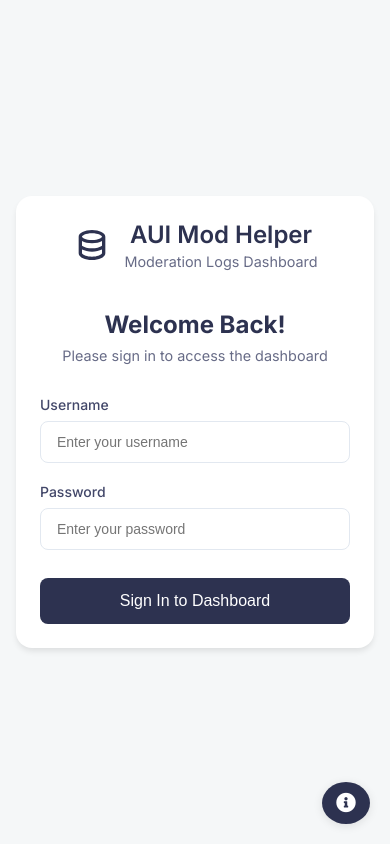
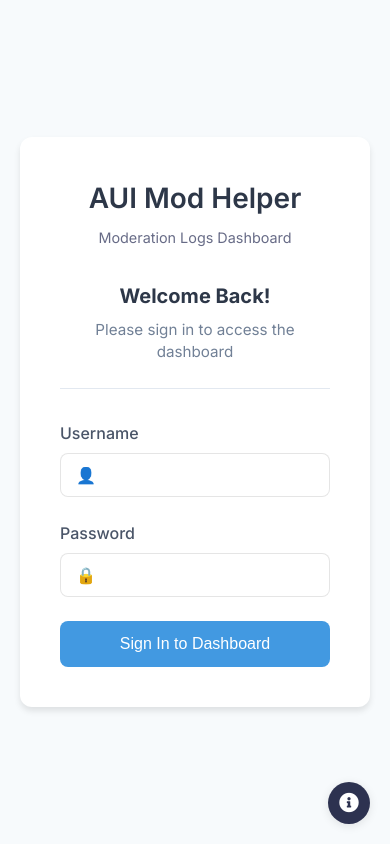
Before and after one commit to sunnycreado/aui-mod-helper-dashboard, a Flask app: page / in a window 390 px wide. Run offline with Flask 3, Linux system fonts and the light colour scheme.

Commit message:
Enhance login page UI and remove redundant
Changes made:
1. templates/login.html:
- Removed database icon from header
- Reordered welcome text section before flash messages
- Updated flash message classes for consistency
- Cleaned up template structure

2. static/css/style.css:
- Increased card padding and border radius for better visual appeal
- Enhanced typography with larger heading sizes and improved color contrast
- Added subtle border below welcome text for visual separation
- Improved button interactions with transform effects
- Added borders to flash messages for better visibility
- Refined spacing and alignment throughout
- Updated color scheme for better accessibility
- Enhanced transitions for smoother interactions

The changes focus on:
- Cleaner visual hierarchy
- Improved readability and spacing
- Better interactive feedback
- More consistent styling
- Enhanced mobile responsiveness

```diff
--- a/static/css/style.css
+++ b/static/css/style.css
@@ -13,7 +13,9 @@
 }
 
 body {
-    font-family: 'Inter', sans-serif;
+    font-family: Inter, -apple-system, BlinkMacSystemFont, 'Segoe UI', Roboto, sans-serif;
+    line-height: 1.5;
+    color: #2D3748;
     background-color: var(--background-color);
     min-height: 100vh;
     display: flex;
@@ -22,99 +24,120 @@ body {
 }
 
 .login-container {
+    display: flex;
+    justify-content: center;
+    align-items: center;
+    min-height: 100vh;
+    padding: 1rem;
+    background-color: #F7FAFC;
+}
+
+.login-card {
+    background: white;
+    padding: 2.5rem;
+    border-radius: 12px;
+    box-shadow: 0 4px 6px rgba(0, 0, 0, 0.1);
     width: 100%;
     max-width: 400px;
-    padding: 20px;
 }
 
-.login-box {
-    background: white;
-    padding: 3rem;
-    border-radius: 16px;
-    box-shadow: 0 4px 6px -1px rgb(0 0 0 / 0.1);
-}
-
-.logo-container {
-    display: flex;
-    align-items: center;
-    justify-content: center;
-    gap: 12px;
-    margin-bottom: 2.5rem;
-}
-
-.db-icon {
-    width: 40px;
-    height: 40px;
-    color: var(--primary-color);
+.app-header {
+    text-align: center;
+    margin-bottom: 1rem;
 }
 
 h1 {
-    color: var(--primary-color);
-    font-size: 1.5rem;
+    font-size: 1.75rem;
     font-weight: 600;
+    color: #2D3748;
+    margin-bottom: 0.5rem;
+}
+
+.subtitle {
+    color: #718096;
+    font-size: 0.95rem;
+    margin-bottom: 2rem;
 }
 
 .form-group {
-    margin-bottom: 1.25rem;
+    margin-bottom: 1.5rem;
 }
 
-.form-group label {
+label {
     display: block;
     margin-bottom: 0.5rem;
-    color: var(--text-color);
-    font-size: 0.875rem;
     font-weight: 500;
+    color: #4A5568;
 }
 
-.form-group input {
-    width: 100%;
-    padding: 0.75rem 1rem;
-    border: 1px solid #e2e8f0;
-    border-radius: 8px;
-    font-size: 0.875rem;
-    transition: all 0.2s;
+.input-wrapper {
+    position: relative;
+    display: flex;
+    align-items: center;
 }
 
-.form-group input:focus {
-    outline: none;
-    border-color: var(--primary-color);
-    box-shadow: 0 0 0 3px rgba(45, 50, 80, 0.1);
+.input-icon {
+    position: absolute;
+    left: 1rem;
+    color: #718096;
+    pointer-events: none;
 }
 
-.btn {
+input {
     width: 100%;
-    padding: 0.75rem 1.5rem;
+    padding: 0.75rem 1rem 0.75rem 2.5rem;
+    border: 1px solid #E2E8F0;
+    border-radius: 8px;
+    font-size: 1rem;
+    transition: all 0.2s ease;
+}
+
+input:focus {
+    outline: none;
+    border-color: #4299E1;
+    box-shadow: 0 0 0 3px rgba(66, 153, 225, 0.15);
+}
+
+.login-button {
+    width: 100%;
+    padding: 0.875rem 1.5rem;
+    background-color: #4299E1;
+    color: white;
     border: none;
     border-radius: 8px;
-    background: var(--primary-color);
-    color: white;
+    font-size: 1rem;
     font-weight: 500;
-    font-size: 0.875rem;
     cursor: pointer;
-    transition: all 0.2s;
+    transition: all 0.2s ease;
 }
 
-.btn:hover {
-    opacity: 0.9;
+.login-button:hover {
+    background-color: #3182CE;
+    transform: translateY(-1px);
 }
 
-.alert {
-    padding: 1rem;
-    border-radius: 8px;
-    margin-bottom: 1.5rem;
-    font-size: 0.875rem;
+.login-button:active {
+    transform: translateY(0);
 }
 
-.alert-success {
-    background: #dcfce7;
-    color: var(--success-color);
-    border: 1px solid #bbf7d0;
+.flash-message {
+    padding: 1rem;
+    margin-bottom: 1.5rem;
+    border-radius: 8px;
+    text-align: left;
+    font-size: 0.95rem;
 }
 
-.alert-error {
-    background: #fee2e2;
-    color: var(--error-color);
-    border: 1px solid #fecaca;
+.flash-success {
+    background-color: #C6F6D5;
+    color: #2F855A;
+    border: 1px solid #9AE6B4;
+}
+
+.flash-error {
+    background-color: #FED7D7;
+    color: #C53030;
+    border: 1px solid #FEB2B2;
 }
 
 /* Mobile Responsive */
@@ -322,18 +345,19 @@ h1 {
 .welcome-text {
     text-align: center;
     margin-bottom: 2rem;
+    padding-bottom: 1.5rem;
+    border-bottom: 1px solid #E2E8F0;
 }
 
 .welcome-text h2 {
-    color: var(--primary-color);
-    font-size: 1.5rem;
+    font-size: 1.25rem;
+    color: #2D3748;
     margin-bottom: 0.5rem;
 }
 
 .welcome-text p {
-    color: var(--text-color);
-    font-size: 0.9rem;
-    opacity: 0.8;
+    color: #718096;
+    font-size: 0.95rem;
 }
 
 .btn-primary {
@@ -341,3 +365,87 @@ h1 {
     font-size: 1rem;
     margin-top: 0.5rem;
 }
+
+.page-container {
+    min-height: 100vh;
+    position: relative;
+    display: flex;
+    align-items: center;
+    justify-content: center;
+    background: linear-gradient(135deg, #f6f8fc 0%, #e9edf5 100%);
+}
+
+.background-pattern {
+    position: fixed;
+    top: 0;
+    left: 0;
+    right: 0;
+    bottom: 0;
+    background-image:
+        radial-gradient(circle at 25px 25px, rgba(0,0,0,0.05) 2%, transparent 2.5%),
+        radial-gradient(circle at 75px 75px, rgba(0,0,0,0.05) 2%, transparent 2.5%);
+    background-size: 100px 100px;
+    opacity: 0.5;
+    z-index: 1;
+}
+
+.login-container {
+    position: relative;
+    z-index: 2;
+    width: 100%;
+    max-width: 420px;
+    padding: 20px;
+}
+
+.login-box {
+    background: rgba(255, 255, 255, 0.95);
+    backdrop-filter: blur(10px);
+    padding: 2.5rem;
+    border-radius: 16px;
+    box-shadow: 0 4px 24px rgba(0, 0, 0, 0.1);
+}
+
+.input-with-icon {
+    position: relative;
+    display: flex;
+    align-items: center;
+}
+
+.input-with-icon i {
+    position: absolute;
+    left: 12px;
+    color: var(--text-color);
+    opacity: 0.5;
+}
+
+.input-with-icon input {
+    padding-left: 40px;
+}
+
+.login-form {
+    margin-top: 1.5rem;
+}
+
+/* Update existing styles */
+.form-group input {
+    background-color: rgba(255, 255, 255, 0.9);
+    border: 1px solid rgba(0, 0, 0, 0.1);
+    transition: all 0.3s ease;
+}
+
+.form-group input:focus {
+    background-color: white;
+    border-color: var(--primary-color);
+    box-shadow: 0 0 0 3px rgba(45, 50, 80, 0.1);
+}
+
+.btn-primary {
+    background: linear-gradient(135deg, var(--primary-color) 0%, #424769 100%);
+    box-shadow: 0 4px 12px rgba(45, 50, 80, 0.15);
+    transition: all 0.3s ease;
+}
+
+.btn-primary:hover {
+    transform: translateY(-1px);
+    box-shadow: 0 6px 16px rgba(45, 50, 80, 0.2);
+}
--- a/templates/login.html
+++ b/templates/login.html
@@ -9,44 +9,48 @@
     <link rel="stylesheet" href="https://cdnjs.cloudflare.com/ajax/libs/font-awesome/5.15.4/css/all.min.css">
 </head>
 <body>
+    <div class="page-container">
+        <!-- Background Pattern -->
+        <div class="background-pattern"></div>
+
         <div class="login-container">
-        <div class="login-box">
-            <div class="logo-container">
-                <svg class="db-icon" viewBox="0 0 24 24" width="40" height="40">
-                    <path fill="currentColor" d="M12 3C7.58 3 4 4.79 4 7V17C4 19.21 7.58 21 12 21S20 19.21 20 17V7C20 4.79 16.42 3 12 3M18 17C18 17.5 15.87 19 12 19S6 17.5 6 17V14.77C7.61 15.55 9.72 16 12 16S16.39 15.55 18 14.77V17M18 12.45C16.7 13.4 14.42 14 12 14C9.58 14 7.3 13.4 6 12.45V9.64C7.47 10.47 9.61 11 12 11C14.39 11 16.53 10.47 18 9.64V12.45M12 9C8.13 9 6 7.5 6 7S8.13 5 12 5C15.87 5 18 6.5 18 7S15.87 9 12 9Z"/>
-                </svg>
-                <div class="title-container">
+            <div class="login-card">
+                <div class="app-header">
                     <h1>AUI Mod Helper</h1>
                     <p class="subtitle">Moderation Logs Dashboard</p>
                 </div>
-            </div>
-
-            {% with messages = get_flashed_messages(with_categories=true) %}
-                {% if messages %}
-                    {% for category, message in messages %}
-                        <div class="alert alert-{{ category }}">{{ message }}</div>
-                    {% endfor %}
-                {% endif %}
-            {% endwith %}
 
                 <div class="welcome-text">
                     <h2>Welcome Back!</h2>
                     <p>Please sign in to access the dashboard</p>
                 </div>
 
+                {% with messages = get_flashed_messages(with_categories=true) %}
+                    {% if messages %}
+                        {% for category, message in messages %}
+                            <div class="flash-message flash-{{ category }}">{{ message }}</div>
+                        {% endfor %}
+                    {% endif %}
+                {% endwith %}
+
                 <form method="POST" action="{{ url_for('do_login') }}">
                     <div class="form-group">
                         <label for="username">Username</label>
-                    <input type="text" id="username" name="username" required
-                           placeholder="Enter your username">
+                        <div class="input-wrapper">
+                            <span class="input-icon">👤</span>
+                            <input type="text" id="username" name="username" required>
+                        </div>
                     </div>
                     <div class="form-group">
                         <label for="password">Password</label>
-                    <input type="password" id="password" name="password" required
-                           placeholder="Enter your password">
+                        <div class="input-wrapper">
+                            <span class="input-icon">🔒</span>
+                            <input type="password" id="password" name="password" required>
                         </div>
-                <button type="submit" class="btn btn-primary">Sign In to Dashboard</button>
+                    </div>
+                    <button type="submit" class="login-button">Sign In to Dashboard</button>
                 </form>
+            </div>
 
             <div class="info-button">
                 <button type="button" onclick="showInfo()" class="btn btn-info" aria-label="Information">
```
Lines whose indentation alone changed are shown as unchanged.
